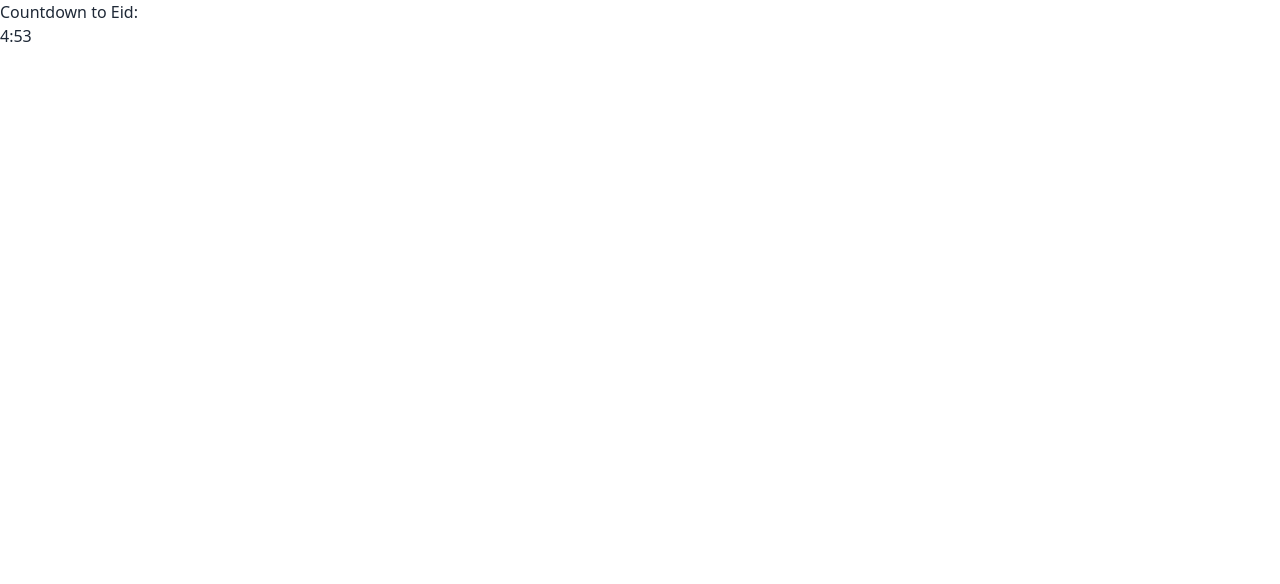
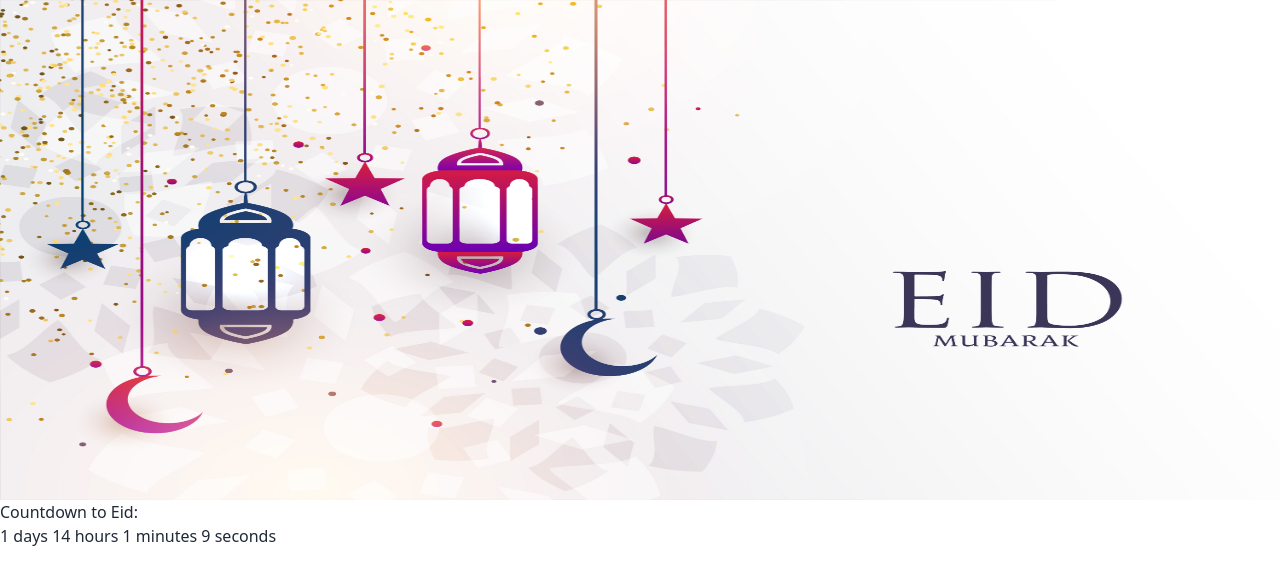
Before and after one commit to alif0013/Eid-Ul-Fitr-2024, a React (Vite) app: page / in a window 1280 px wide. Shown: the top 584 px of the page. Built offline with nearby package versions, Linux system fonts and the light colour scheme.

Commit message:
first commit

```diff
--- a/src/App.jsx
+++ b/src/App.jsx
@@ -1,87 +1,14 @@
-// import React, { useState, useEffect } from 'react';
-
-// const App = () => {
-//   const [timeLeft, setTimeLeft] = useState(calculateTimeLeft());
-
-//   function calculateTimeLeft() {
-//     const difference = +new Date('2024-04-10') - +new Date();
-//     let timeLeft = {};
-
-//     if (difference > 0) {
-//       timeLeft = {
-//         days: Math.floor(difference / (1000 * 60 * 60 * 24)),
-//         hours: Math.floor((difference / (1000 * 60 * 60)) % 24),
-//         minutes: Math.floor((difference / 1000 / 60) % 60),
-//         seconds: Math.floor((difference / 1000) % 60)
-//       };
-//     }
-
-//     return timeLeft;
-//   }
-
-//   useEffect(() => {
-//     const timer = setTimeout(() => {
-//       setTimeLeft(calculateTimeLeft());
-//     }, 1000);
-
-//     return () => clearTimeout(timer);
-//   });
-
-//   const timerComponents = [];
-
-//   Object.keys(timeLeft).forEach(interval => {
-//     if (!timeLeft[interval]) {
-//       return;
-//     }
-
-//     timerComponents.push(
-//       <span>
-//         {timeLeft[interval]} {interval}{' '}
-//       </span>
-//     );
-//   });
-
-//   return (
-//     <div>
-//       <h1>Countdown to Eid:</h1>
-//       {timerComponents.length ? timerComponents : <span>Eid Mubarak!</span>}
-//     </div>
-//   );
-// };
-
-// export default App;
-import React, { useState, useEffect } from 'react';
+import React from 'react';
+import Countdown from './Components/CountDown';
+import Banner from './Components/Banner';
 
 const App = () => {
-  const [timeLeft, setTimeLeft] = useState(300); // 5 minutes in seconds
-  const [showMessage, setShowMessage] = useState(false);
-
-  useEffect(() => {
-    const timer = setInterval(() => {
-      setTimeLeft(prevTime => {
-        if (prevTime === 1) {
-          setShowMessage(true);
-          clearInterval(timer);
-        }
-        return prevTime - 1;
-      });
-    }, 1000);
-
-    return () => clearInterval(timer);
-  }, []);
-
   return (
     <div>
-      {!showMessage ? (
-        <div>
-          <h1>Countdown to Eid:</h1>
-          <h2>{Math.floor(timeLeft / 60)}:{(timeLeft % 60).toString().padStart(2, '0')}</h2>
-        </div>
-      ) : (
-        <div>
-          <h1>Eid Mubarak!</h1>
-        </div>
-      )}
+      <div>
+        <Banner/>
+      </div>
+      <Countdown/>
     </div>
   );
 };
--- /dev/null
+++ b/src/Components/Banner.jsx
@@ -0,0 +1,11 @@
+import banner from "../assets/banner.jpg"
+
+const Banner = () => {
+    return (
+        <div>
+            <img className="w-full lg:h-[500px]" src={banner} alt="" />
+        </div>
+    );
+};
+
+export default Banner;
--- /dev/null
+++ b/src/Components/CountDown.jsx
@@ -0,0 +1,53 @@
+import React, { useState, useEffect } from 'react';
+
+const Countdown = () => {
+  const [timeLeft, setTimeLeft] = useState(calculateTimeLeft());
+
+  function calculateTimeLeft() {
+    const difference = +new Date('2024-04-10') - +new Date();
+    let timeLeft = {};
+
+    if (difference > 0) {
+      timeLeft = {
+        days: Math.floor(difference / (1000 * 60 * 60 * 24)),
+        hours: Math.floor((difference / (1000 * 60 * 60)) % 24),
+        minutes: Math.floor((difference / 1000 / 60) % 60),
+        seconds: Math.floor((difference / 1000) % 60)
+      };
+    }
+
+    return timeLeft;
+  }
+
+  useEffect(() => {
+    const timer = setTimeout(() => {
+      setTimeLeft(calculateTimeLeft());
+    }, 1000);
+
+    return () => clearTimeout(timer);
+  });
+
+  const timerComponents = [];
+
+  Object.keys(timeLeft).forEach(interval => {
+    if (!timeLeft[interval]) {
+      return;
+    }
+
+    timerComponents.push(
+      <span>
+        {timeLeft[interval]} {interval}{' '}
+      </span>
+    );
+  });
+
+  return (
+    <div>
+
+      <h1>Countdown to Eid:</h1>
+      {timerComponents.length ? timerComponents : <span>Eid Mubarak!</span>}
+    </div>
+  );
+};
+
+export default Countdown;
```
Also changed, not shown: src/assets/banner.jpg (renamed from src/assets/7766387_24841.jpg).
